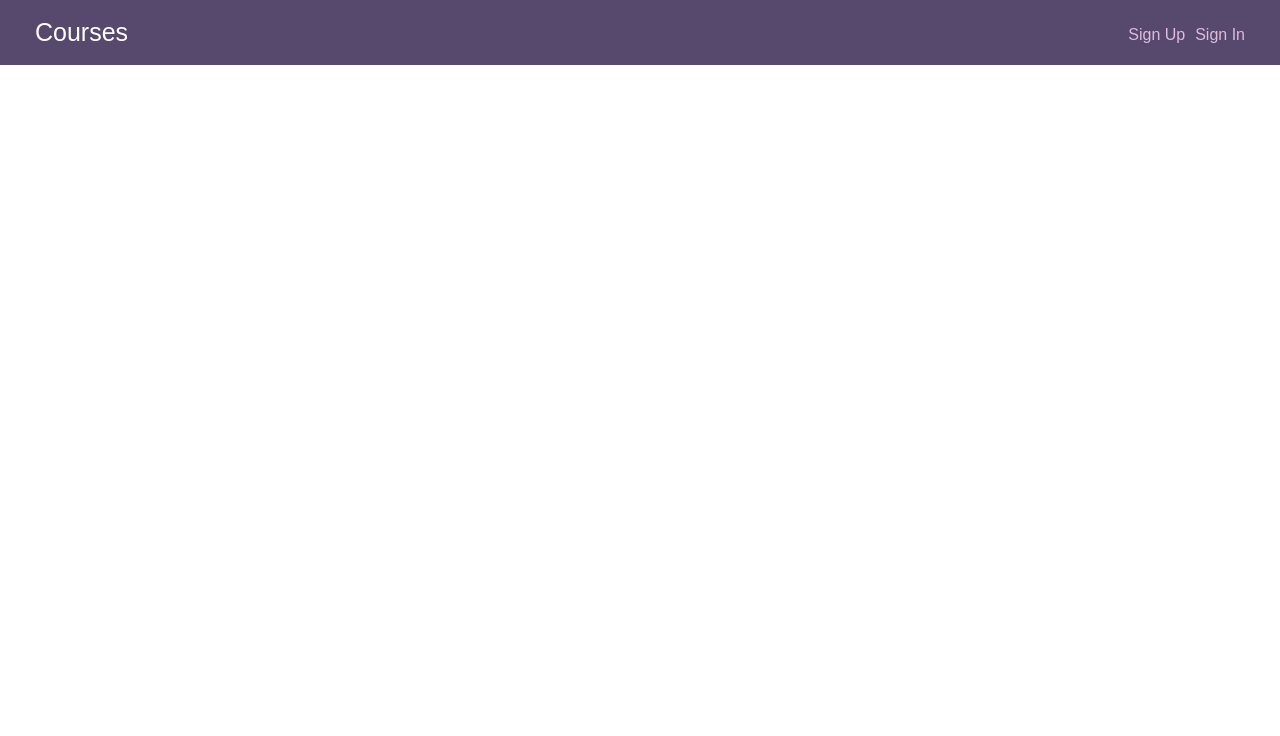
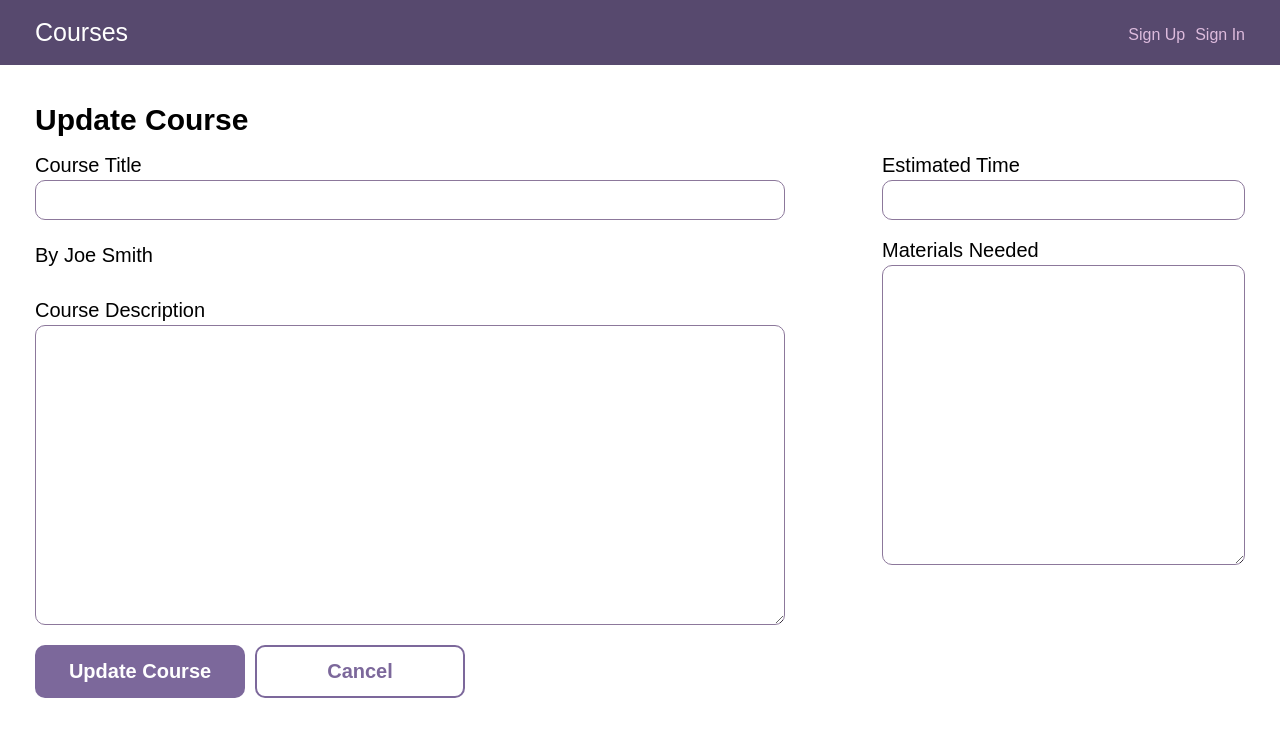
Before and after one commit to cassianebel/full-stack-react-app, a React (Create React App) app in the folder client/: page /courses/1/update in a window 1280 px wide. Shown: the top 736 px of the page. Built offline with nearby package versions, Linux system fonts and the light colour scheme; no server answers.

Commit message:
update course route

```diff
--- a/client/src/App.js
+++ b/client/src/App.js
@@ -4,6 +4,7 @@ import { Route, Routes } from "react-router-dom";
 import Header from './components/Header.jsx';
 import Courses from './components/Courses.jsx';
 import Course from './components/Course.jsx';
+import UpdateCourse from './components/UpdateCourse.jsx';
 import CreateCourse from './components/CreateCourse.jsx';
 import UserSignIn from './components/UserSignIn.jsx';
 import UserSignUp from './components/UserSignUp.jsx';
@@ -15,6 +16,7 @@ function App() {
       <Routes>
         <Route path="/" element={<Courses />} />
         <Route path="/courses/:id" element={<Course />} />
+        <Route path="/courses/:id/update" element={<UpdateCourse />} />
         <Route path="/courses/create" element={<CreateCourse />} />
         <Route path="/signin" element={<UserSignIn />} />
         <Route path="/signup" element={<UserSignUp />} />
--- a/client/src/components/CreateCourse.jsx
+++ b/client/src/components/CreateCourse.jsx
@@ -1,5 +1,5 @@
-import { useContext, useRef, useState } from 'react';
-import { useNavigate, Link } from 'react-router-dom';
+import { useContext, useRef } from 'react';
+import { useNavigate } from 'react-router-dom';
 
 import UserContext from '../context/UserContext';
 
--- /dev/null
+++ b/client/src/components/UpdateCourse.jsx
@@ -0,0 +1,92 @@
+import { useContext, useRef, useState, useEffect } from 'react';
+import { useNavigate, useParams } from 'react-router-dom';
+
+import UserContext from '../context/UserContext';
+
+const UpdateCourse = () => {
+  const { authUser } = useContext(UserContext);
+  const navigate = useNavigate();
+  const [course, setCourse] = useState([]);
+  let { id } = useParams()
+
+  useEffect(() => {
+    fetch(`http://localhost:5000/api/courses/${id}`)
+      .then(response => response.json())
+      .then(data => setCourse(data))
+      .catch(error => console.error('Error:', error));
+  }, []);
+
+  const courseTitle = useRef(course.title);
+  const courseDescription = useRef(course.description);
+  const estimatedTime = useRef(course.estimatedTime);
+  const materialsNeeded = useRef(course.materialsNeeded);
+
+  const handleSubmit = async (e) => {
+    e.preventDefault();
+
+    const course = {
+      title: courseTitle.current.value,
+      description: courseDescription.current.value,
+      estimatedTime: estimatedTime.current.value,
+      materialsNeeded: materialsNeeded.current.value,
+      userId: authUser.id
+    };
+
+    const encodedCredentials = btoa(`${authUser.email}:${authUser.password}`);
+
+    const fetchOptions = {
+      method: "PUT",
+      headers: {
+        "Content-Type": "application/json; charset=utf-8",
+        "Authorization": `Basic ${encodedCredentials}`
+      },
+      body: JSON.stringify(course),
+    }
+
+    const response = await fetch(`http://localhost:5000/api/courses/${id}`, fetchOptions);
+    if (response.status === 204) {
+      console.log('course updated successfully');
+      navigate(`/courses/${id}`);
+    } else if (response.status === 400) {
+      const data = await response.json();
+      console.log(data.errors);
+    }
+  }
+
+  const handleCancel = (event) => {
+    event.preventDefault();
+    navigate("/");
+  }
+
+  return (
+    <main>
+            <div className="wrap">
+                <h2>Update Course</h2>
+                <form onSubmit={handleSubmit}>
+                    <div className="main--flex">
+                        <div>
+                            <label htmlFor="courseTitle">Course Title</label>
+                            <input id="courseTitle" name="courseTitle" type="text" defaultValue={course.title} ref={courseTitle}/>
+
+                            <p>By Joe Smith</p>
+
+                            <label htmlFor="courseDescription">Course Description</label>
+                            <textarea id="courseDescription" name="courseDescription" defaultValue={course.description} ref={courseDescription}></textarea>
+                        </div>
+                        <div>
+                            <label htmlFor="estimatedTime">Estimated Time</label>
+                            <input id="estimatedTime" name="estimatedTime" type="text" defaultValue={course.estimatedTime} ref={estimatedTime}/>
+
+                            <label htmlFor="materialsNeeded">Materials Needed</label>
+                            <textarea id="materialsNeeded" name="materialsNeeded" defaultValue={course.materialsNeeded} ref={materialsNeeded}></textarea>
+                        </div>
+                    </div>
+                    <button className="button" type="submit">Update Course</button>
+                    <button className="button button-secondary" onClick={handleCancel}>Cancel</button>
+                </form>
+            </div>
+        </main>
+  )
+}
+
+export default UpdateCourse
```
Also changed, not shown: 1 other file (tests, documents, lock files or other folders).
